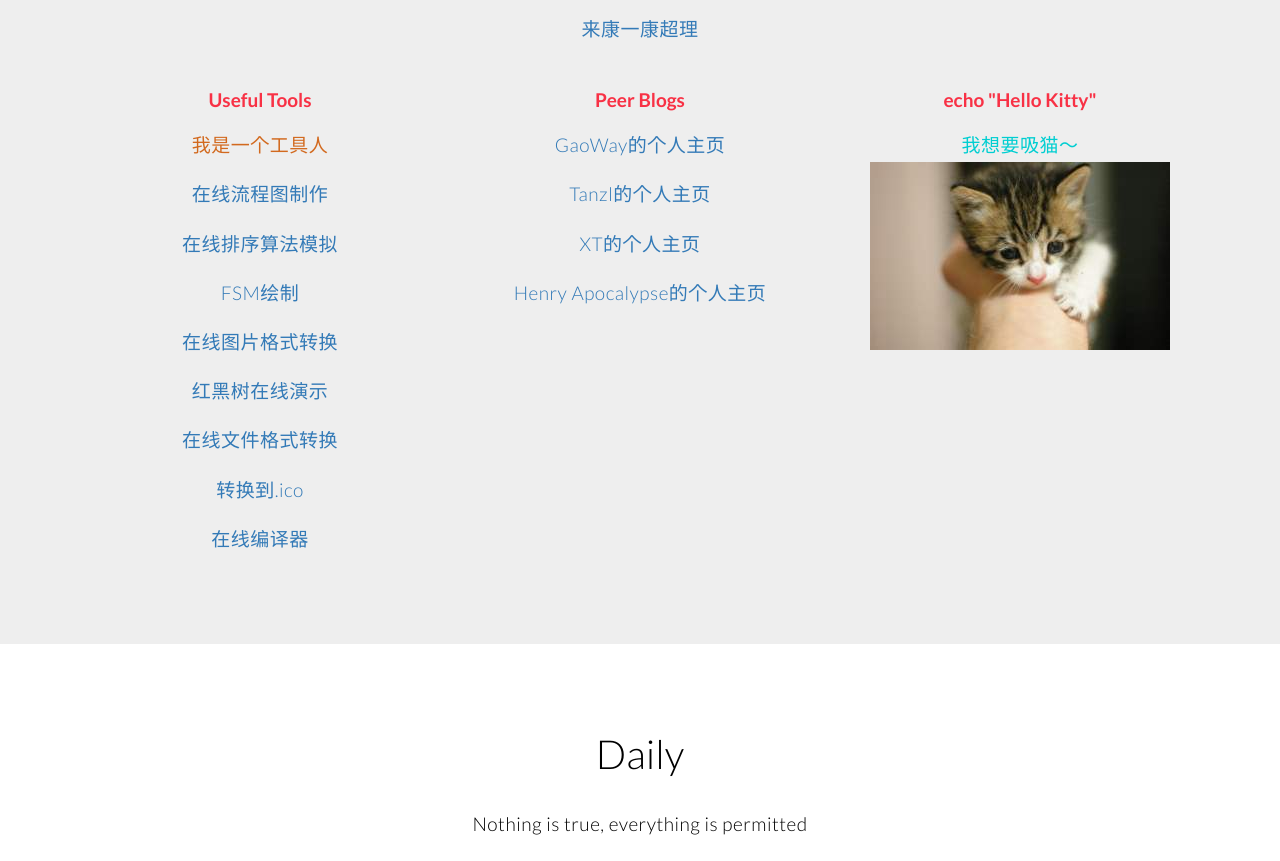
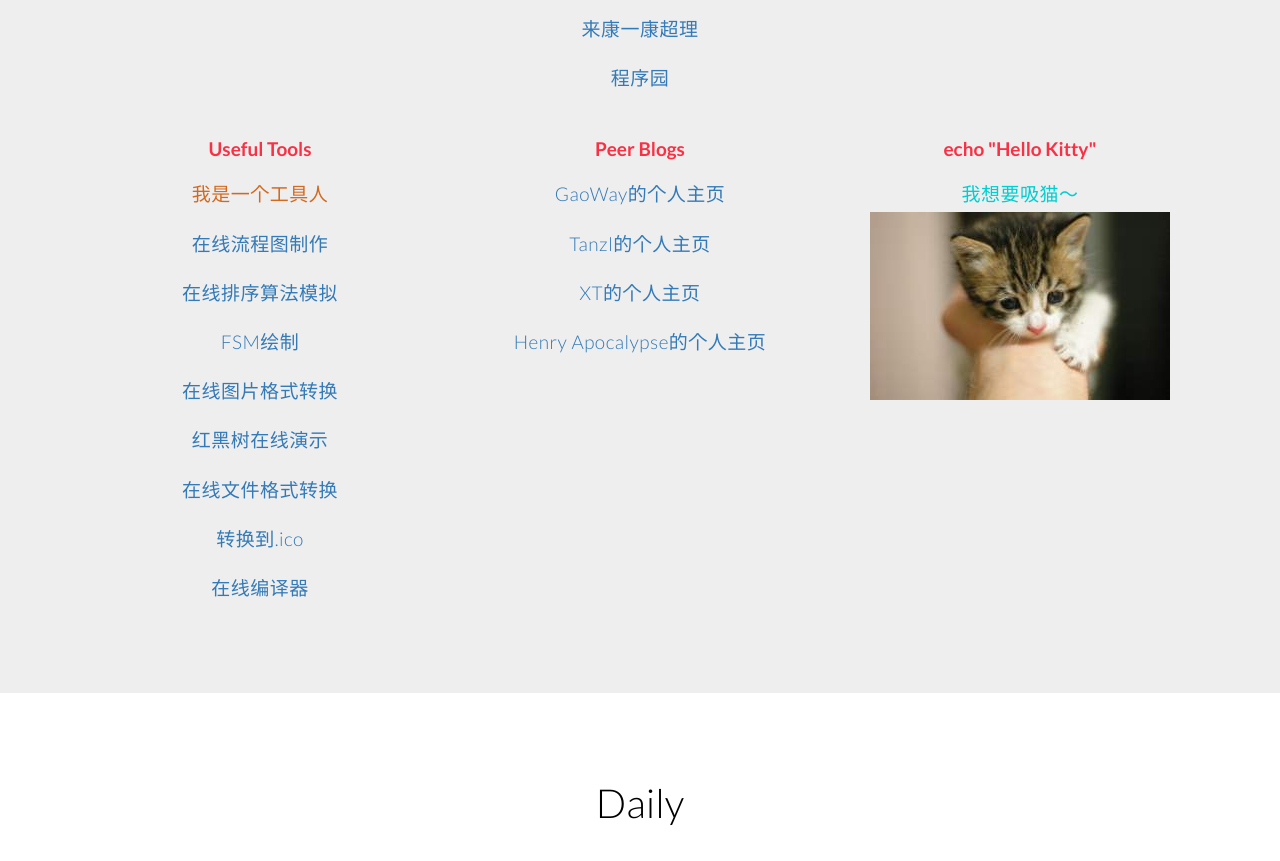
Before and after one commit to OrigamiAyc/HomePageUSTC, a plain HTML site: page index.html in a window 1280 px wide. Shown: the part 1628-2489 px from the top of the page. Drawn offline with Linux system fonts and the light colour scheme.

Commit message:
update index

```diff
--- a/index.html
+++ b/index.html
@@ -124,6 +124,7 @@
 							<p><a href="https://developer.apple.com/">Apple developer</a></p>
 							<p><a href="https://0xffff.one/">华南师大搬砖技术社区 0xFFFF</a></p>
 							<p><a href="https://chaoli.club">来康一康超理</a></p>
+							<p><a href="http://www.voidcn.com">程序园</a></p>
 						</div>
 						<div class="col-sm-4 text-center">
 							<i class="fa fa-picture-o fa-4x"></i>
```
